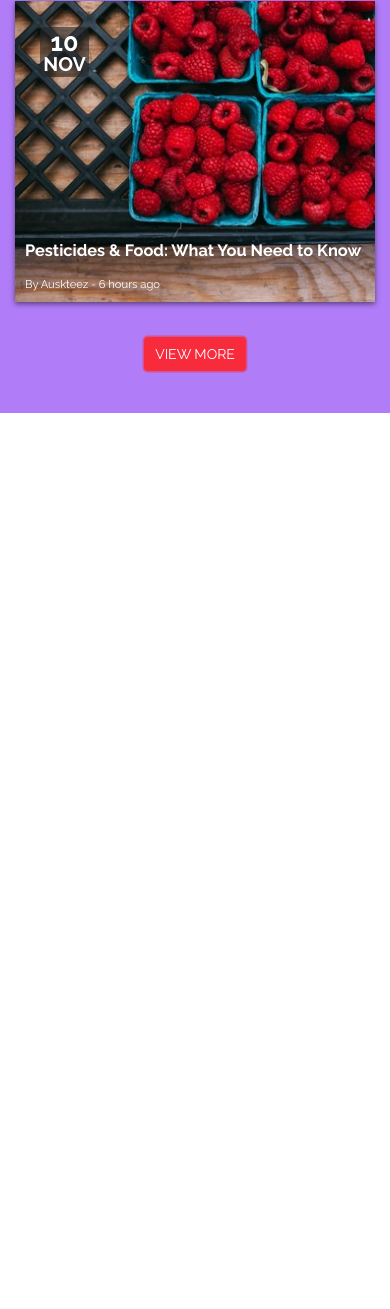
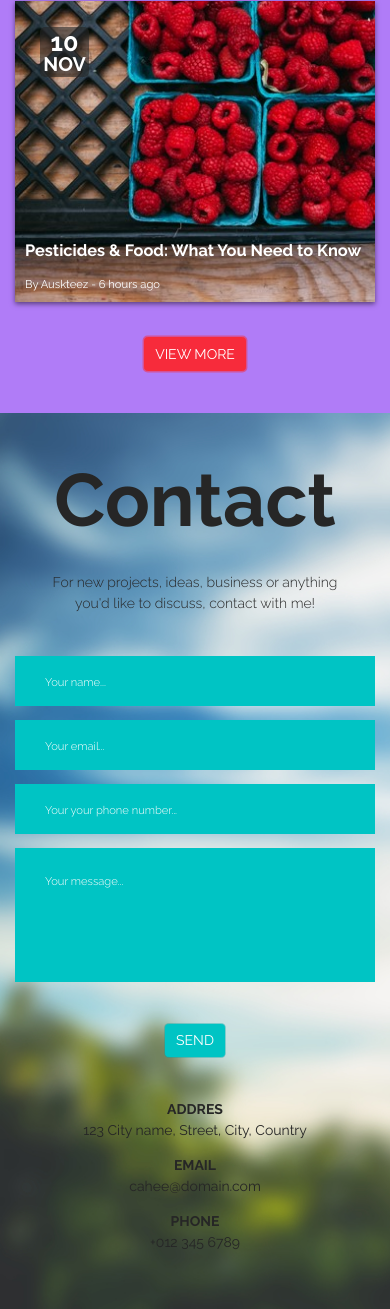
Before and after one commit to ivanabojovic/Cahee, a plain HTML site: page index.html in a window 390 px wide. Shown: the part 4945-6254 px from the top of the page. Before the commit the page ends 5358 px from the top, so only its background shows below. Drawn offline with Linux system fonts and the light colour scheme.

Commit message:
Section contact finished

```diff
--- a/index.html
+++ b/index.html
@@ -335,6 +335,61 @@ and open the template in the editor.
                 </div>
             </section>
             <!--Blog end-->
+            <!--Contact start-->
+            <section id="contact" class="contact text-center py-5" style="background-image: url(img/contact.jpg)">
+                <div class="container">
+                    <h1 class="contact-title text-capitalize">Contact</h1>
+                    <p class="contact-description font-weight-light mx-auto mb-5">
+                        For new projects, ideas, business or anything
+                        you'd like to discuss, contact with me!
+                    </p>
+                    <div class="row">
+                        <div class="col-12 col-md-7">
+                            <form method="post" action="" class="contact-form mb-5">
+                                <div class="form-group">
+                                    <input type="text" name="name" value="" placeholder="Your name..." class="form-control" />
+                                    <div class="error-msg"></div>
+                                </div>
+                                <div class="form-group">
+                                    <input type="email" name="email" value="" placeholder="Your email..." class="form-control" />
+                                    <div class="error-msg"></div>
+                                </div>
+                                <div class="form-group">
+                                    <input type="tel" name="phone" value="" placeholder="Your your phone number..." class="form-control" />
+                                    <div class="error-msg"></div>
+                                </div>
+                                <div class="form-group mb-5">
+                                    <textarea name="message" placeholder="Your message..." class="form-control" rows="4"></textarea>
+                                    <div class="error-msg"></div>
+                                </div>
+                                <div class="form-group">
+                                    <button type="submit" class="btn btn-danger text-uppercase text-white">Send</button>
+                                </div>
+                            </form>
+                        </div>
+                        <div class="col-12 col-md-5">
+                            <div class="contact-info text-md-left">
+                                <div>
+                                    <p class="contact-info-title">Addres</p>
+                                    <address>
+                                        123 City name, Street, City, Country
+                                    </address>
+                                </div>
+                                <div class="mb-3">
+                                    <p class="contact-info-title">Email</p>
+                                    <a href="mailto:cahee@domain.com">cahee@domain.com</a>
+                                </div>
+                                <div>
+                                    <p class="contact-info-title">PHONE</p>
+                                    <p>+012 345 6789</p>
+                                </div>
+                            </div>
+                        </div>
+                    </div>
+                </div>
+
+            </section>
+            <!--Contact end-->
         </main>
         <!--Main end-->
 
--- /dev/null
+++ b/scss/partials/_contact.scss
@@ -0,0 +1,104 @@
+$form-bg: $blue;
+$border: #355B82;
+.contact {
+    .contact-title {
+        &:hover {
+            color:$orange;
+            transition:0.4s linear;
+            cursor:pointer;
+        }
+    }
+    background-size:cover;
+    .contact-description {
+        width:80%;
+    }
+    .form-group {
+        margin-bottom: 1rem;
+    }
+    .form-control::placeholder {
+        color:$white;
+        font-size: 0.8rem;
+        font-weight: 300;
+    }
+    .form-control {
+        padding:25px;
+        font-size: 1rem;
+        font-weight: 700;
+        line-height: 1.5;
+        color: $white;
+        background-color: $form-bg;
+        border: none;
+        border-left: 5px solid transparent;
+        background-clip: border-box;
+        border-radius: 0;
+        transition: border-color 0.15s ease-in-out, box-shadow 0.15s ease-in-out;
+        &:focus {
+            color:$white;
+            background-color: $form-bg;
+            border-color:$border;
+            outline:0;
+            box-shadow:none;
+        }
+
+    }
+    textarea {
+        resize:none;
+    }
+    .btn-danger {
+        background-color: $form-bg;
+        border-color: $form-bg;
+        box-shadow: 0 0 0 0.05rem rgba(1, 167, 167, 0.5);
+        &:hover {
+            color: $form-bg !important;
+            background-color: $white ;
+            transition:0.6s linear;
+            cursor:pointer;
+        }
+    }
+    .contact-info {
+        .contact-info-title {
+            font-weight: 700;
+            margin-bottom: 0;
+            text-transform: uppercase;
+        }
+        a {
+            text-decoration: none;
+            color: inherit;
+        }
+    }
+}
+.contact .btn-danger:not(:disabled):not(.disabled):active:focus,
+.contact .btn-danger:not(:disabled):not(.disabled).active:focus,
+.show > .contact .btn-danger.dropdown-toggle:focus {
+    box-shadow: 0 0 0 0.05rem rgba(1, 167, 167, 0.5);
+}
+
+@media(min-width:576px) {
+    .contact {
+        .contact-form {
+            width:80%;
+            margin:0 auto;
+        }
+        .contact-description {
+            width:60%;
+        }
+    }
+}
+@media(min-width:768px) {
+    .contact {
+        .contact-description {
+            width:40%;
+        }
+    }
+}
+@media(min-width:992px) {
+
+}
+@media(min-width:1200px) {
+    .contact {
+        .contact-description {
+            width: 32%;
+            margin-bottom: 41px !important;
+        }
+    }
+}
--- a/scss/partials/_variables.scss
+++ b/scss/partials/_variables.scss
@@ -7,5 +7,6 @@ $gray: #9D9D9D;
 $dark-blue: #5585A2;
 $green:  #96B92C;
 $red: #F72B3B;
+$blue: #00C4C4;
 
 $font-pacifico: 'Pacifico', cursive;
--- a/scss/theme.scss
+++ b/scss/theme.scss
@@ -8,3 +8,4 @@
 @import "partials/_gallery.scss";
 @import "partials/_subscribe.scss";
 @import "partials/_blog.scss";
+@import "partials/_contact.scss";
```
Also changed, not shown: css/theme.css, 1 other file.
